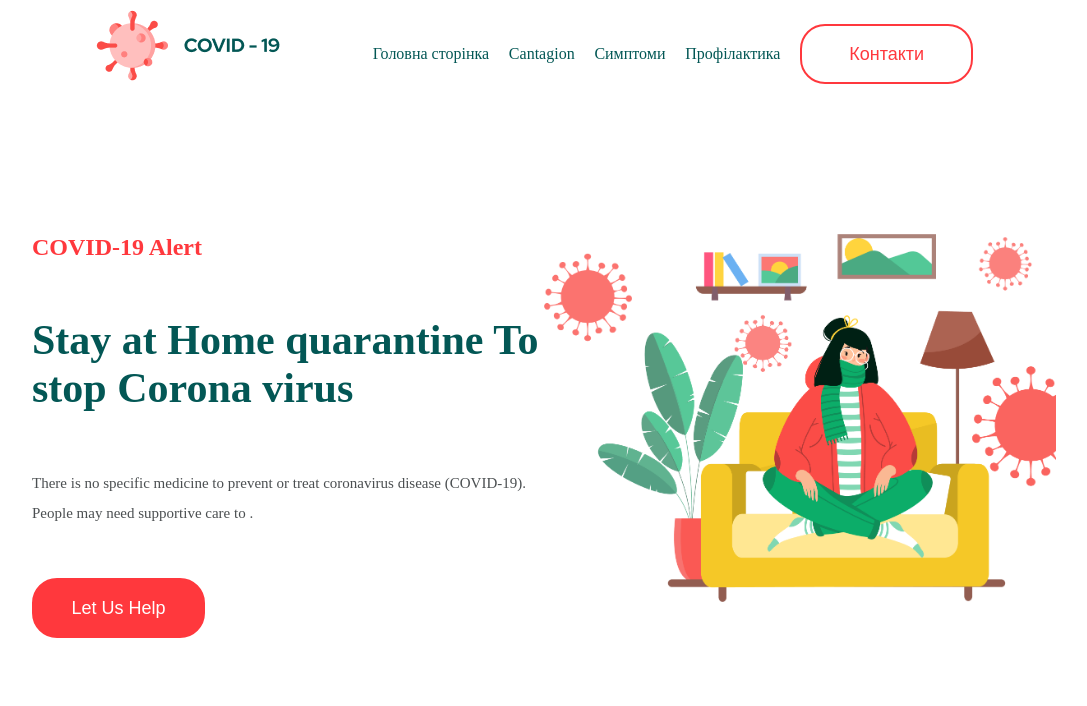
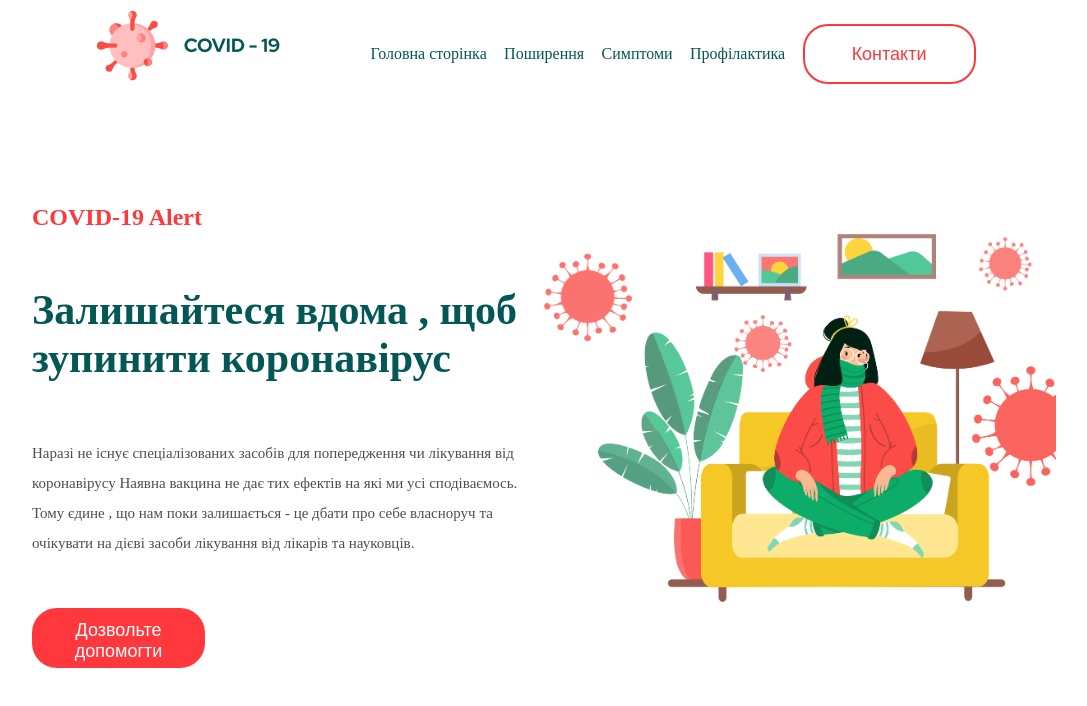
Before and after one commit to ivannatadash/RGR_Web, a plain HTML site: page pages/index.html in a window 1280 px wide. Shown: the whole page, without its empty margins (104-1191 px from the left). Drawn offline with Linux system fonts and the light colour scheme.

Commit message:
Update index.html

```diff
--- a/pages/index.html
+++ b/pages/index.html
@@ -18,7 +18,7 @@
     </section>
     <ul class="nav-list">
         <li><a href="index.html">Головна сторінка</a></li>
-        <li><a href="#">Cantagion</a></li>
+        <li><a href="#">Поширення</a></li>
         <li><a href="#">Симптоми</a></li>
         <li><a href="prevention.html">Профілактика</a></li>
         <li>
@@ -30,10 +30,9 @@
 <main class="main-container">
     <section>
         <h4 class="main-header">COVID-19 Alert</h4>
-        <h4 class="main-subheader">Stay at Home quarantine
-            To stop Corona virus</h4>
-        <p class="main-helper-text">There is no specific medicine to prevent or treat coronavirus disease (COVID-19). People may need supportive care to .</p>
-        <button class="btn">Let Us Help</button>
+        <h4 class="main-subheader">Залишайтеся вдома , щоб зупинити коронавірус</h4>
+        <p class="main-helper-text">Наразі не існує спеціалізованих засобів для попередження чи лікування від коронавірусу Наявна вакцина не дає тих ефектів на які ми усі сподіваємось. Тому єдине , що  нам поки залишається -  це дбати про себе власноруч та очікувати на дієві засоби лікування від лікарів та науковців. </p>
+        <button class="btn">Дозвольте допомогти</button>
     </section>
     <section class="image-section"><img src="../assets/images/homepageImage.png" alt="Фото на головній сторінці"></section>
 </main>
```
